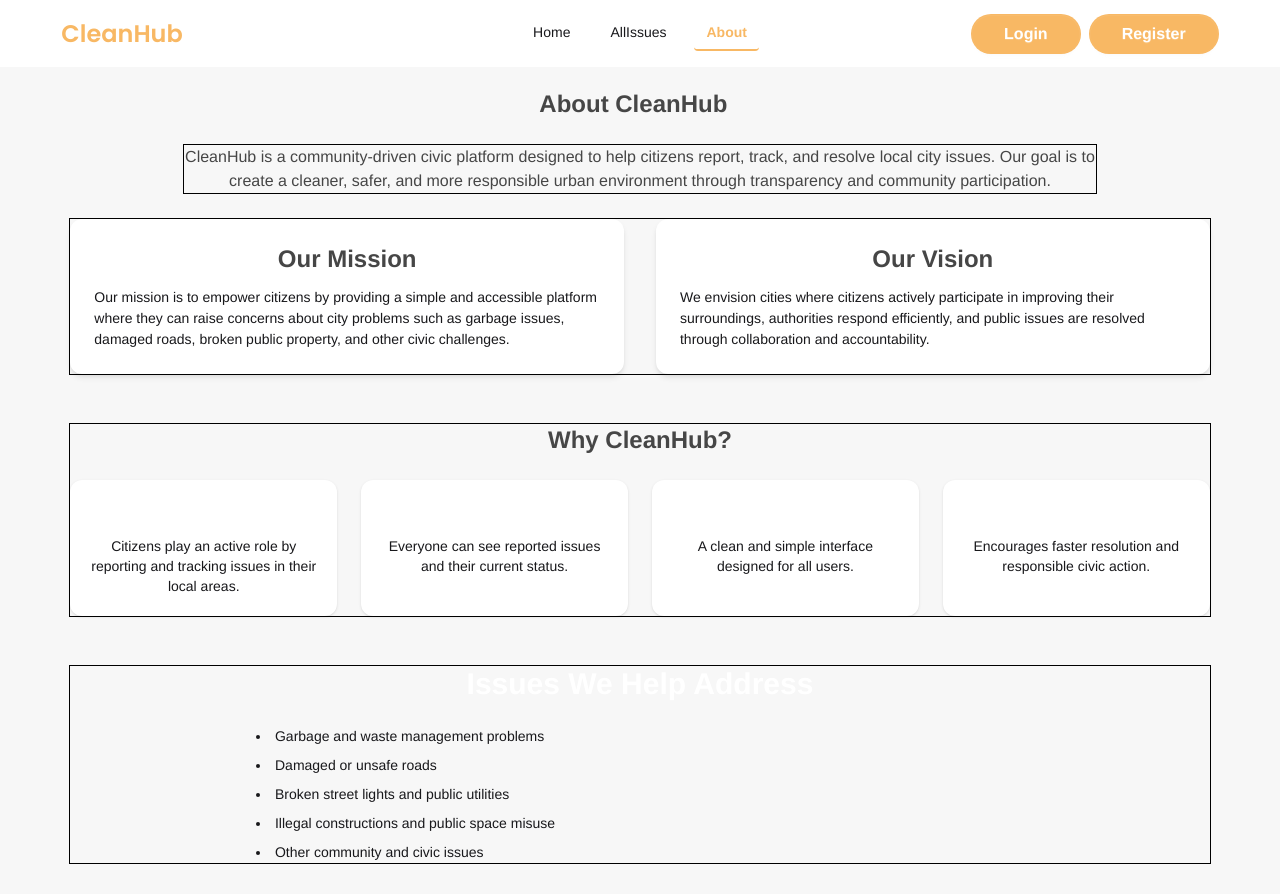
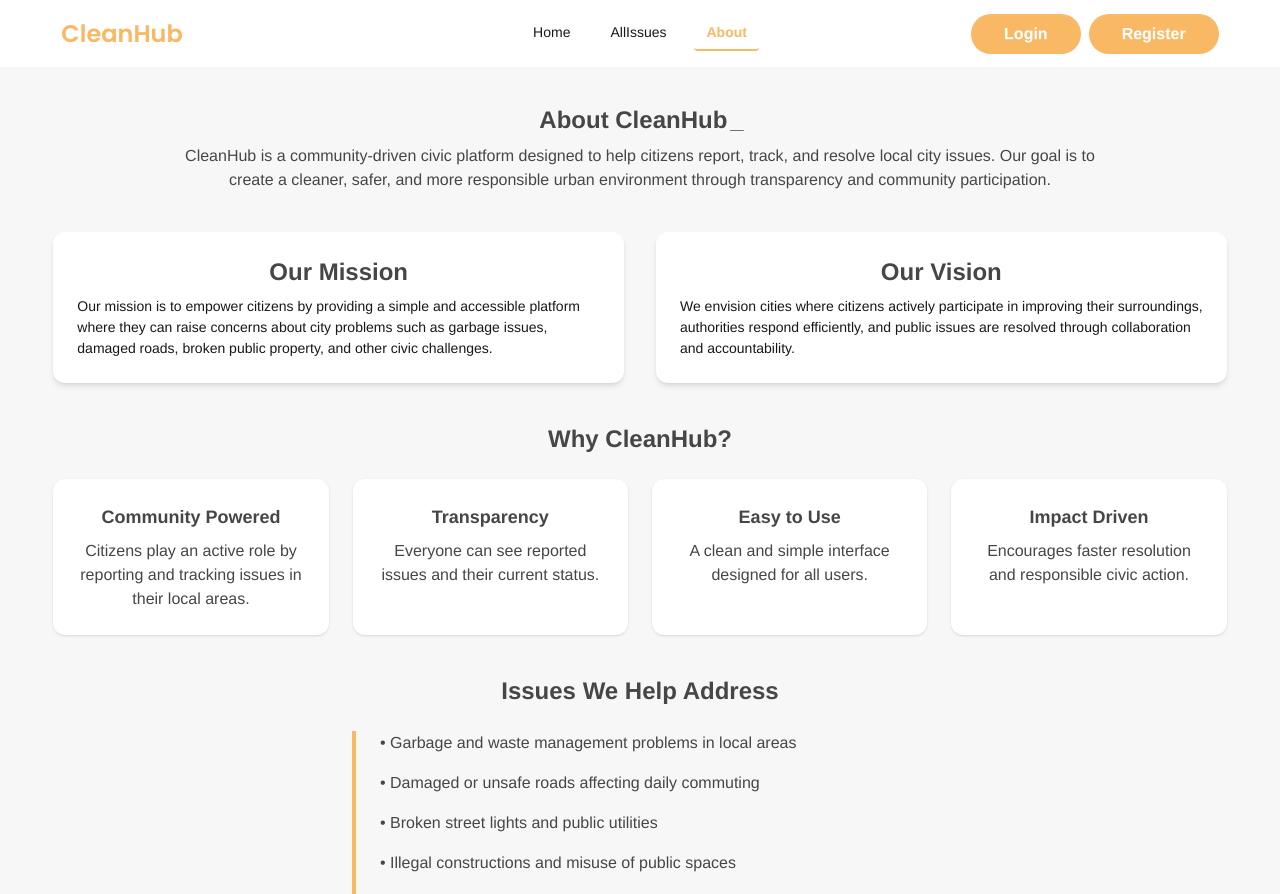
Before and after one commit to sucharita4867/CleanCityPortal-client-side, a React (Vite) app: page /about in a window 1280 px wide. Shown: the top 894 px of the page. Built offline with nearby package versions, Linux system fonts and the light colour scheme; no server answers; a web font is replaced by a local one.

Commit message:
added changes and open issuesdetails page in router

```diff
--- a/src/Pages/About.jsx
+++ b/src/Pages/About.jsx
@@ -3,7 +3,7 @@ import { Typewriter } from "react-simple-typewriter";
 
 const About = () => {
   return (
-    <div className="w-11/12 mx-auto px-4 pt-2">
+    <div className="w-11/12 mx-auto mt-6">
       {/* Title */}
       <h1 className="title">
         <Typewriter
@@ -17,7 +17,7 @@ const About = () => {
       </h1>
 
       {/* Intro */}
-      <p className="description w-[80%] my-6  border border-black">
+      <p className="description w-[80%] my-2">
         CleanHub is a community-driven civic platform designed to help citizens
         report, track, and resolve local city issues. Our goal is to create a
         cleaner, safer, and more responsible urban environment through
@@ -25,9 +25,9 @@ const About = () => {
       </p>
 
       {/* Mission & Vision */}
-      <div className="grid md:grid-cols-2 gap-8 mb-12 border border-black">
+      <div className="grid md:grid-cols-2 gap-8 my-10">
         <div className="bg-base-100 shadow-md rounded-xl p-6">
-          <h2 className="title mb-3 text-start">Our Mission</h2>
+          <h2 className="title mb-2 text-start">Our Mission</h2>
           <p className="text-base-content">
             Our mission is to empower citizens by providing a simple and
             accessible platform where they can raise concerns about city
@@ -37,7 +37,7 @@ const About = () => {
         </div>
 
         <div className="bg-base-100 shadow-md rounded-xl p-6">
-          <h2 className="title mb-3 text-start">Our Vision</h2>
+          <h2 className="title mb-2 text-start">Our Vision</h2>
           <p className="text-base-content">
             We envision cities where citizens actively participate in improving
             their surroundings, authorities respond efficiently, and public
@@ -47,35 +47,75 @@ const About = () => {
       </div>
 
       {/* Why CleanHub */}
-      <div className="mb-12 border border-black">
+      <div className="my-10">
         <h2 className="title mb-6">Why CleanHub?</h2>
 
         <div className="grid sm:grid-cols-2 lg:grid-cols-4 gap-6">
-          <div className="bg-base-100 p-5 rounded-xl shadow text-center">
-            <h3 className="font-semibold text-lg mb-2">Community Powered</h3>
-            <p className="text-sm text-base-content">
+          {/* Card 1 */}
+          <div
+            className="group bg-base-100 p-6 rounded-xl shadow
+    text-center transition-all duration-300
+    hover:-translate-y-2 hover:shadow-xl"
+          >
+            <h3
+              className="font-semibold text-[#464646] text-lg mb-2
+      transition-colors duration-300 group-hover:text-[#F8B864]"
+            >
+              Community Powered
+            </h3>
+            <p className="description">
               Citizens play an active role by reporting and tracking issues in
               their local areas.
             </p>
           </div>
 
-          <div className="bg-base-100 p-5 rounded-xl shadow text-center">
-            <h3 className="font-semibold text-lg mb-2">Transparency</h3>
-            <p className="text-sm text-base-content">
+          {/* Card 2 */}
+          <div
+            className="group bg-base-100 p-6 rounded-xl shadow
+    text-center transition-all duration-300
+    hover:-translate-y-2 hover:shadow-xl"
+          >
+            <h3
+              className="font-semibold text-[#464646] text-lg mb-2
+      transition-colors duration-300 group-hover:text-[#F8B864]"
+            >
+              Transparency
+            </h3>
+            <p className="description">
               Everyone can see reported issues and their current status.
             </p>
           </div>
 
-          <div className="bg-base-100 p-5 rounded-xl shadow text-center">
-            <h3 className="font-semibold text-lg mb-2">Easy to Use</h3>
-            <p className="text-sm text-base-content">
+          {/* Card 3 */}
+          <div
+            className="group bg-base-100 p-6 rounded-xl shadow
+    text-center transition-all duration-300
+    hover:-translate-y-2 hover:shadow-xl"
+          >
+            <h3
+              className="font-semibold text-[#464646] text-lg mb-2
+      transition-colors duration-300 group-hover:text-[#F8B864]"
+            >
+              Easy to Use
+            </h3>
+            <p className="description">
               A clean and simple interface designed for all users.
             </p>
           </div>
 
-          <div className="bg-base-100 p-5 rounded-xl shadow text-center">
-            <h3 className="font-semibold text-lg mb-2">Impact Driven</h3>
-            <p className="text-sm text-base-content">
+          {/* Card 4 */}
+          <div
+            className="group bg-base-100 p-6 rounded-xl shadow
+    text-center transition-all duration-300
+    hover:-translate-y-2 hover:shadow-xl"
+          >
+            <h3
+              className="font-semibold text-[#464646] text-lg mb-2
+      transition-colors duration-300 group-hover:text-[#F8B864]"
+            >
+              Impact Driven
+            </h3>
+            <p className="description">
               Encourages faster resolution and responsible civic action.
             </p>
           </div>
@@ -83,31 +123,37 @@ const About = () => {
       </div>
 
       {/* What Problems We Address */}
-      <div className="mb-12 border border-black">
-        <h2 className="text-3xl font-semibold text-center mb-6">
-          Issues We Help Address
-        </h2>
+      <div className="mb-10 max-w-xl mx-auto">
+        <h2 className="title mb-6">Issues We Help Address</h2>
 
-        <ul className="max-w-3xl mx-auto list-disc list-inside text-base-content space-y-2">
-          <li>Garbage and waste management problems</li>
-          <li>Damaged or unsafe roads</li>
-          <li>Broken street lights and public utilities</li>
-          <li>Illegal constructions and public space misuse</li>
-          <li>Other community and civic issues</li>
-        </ul>
+        <div className="space-y-4 border-l-4 border-[#F8B864] pl-6">
+          <p className="text-[#464646] text-base">
+            • Garbage and waste management problems in local areas
+          </p>
+          <p className="text-[#464646] text-base">
+            • Damaged or unsafe roads affecting daily commuting
+          </p>
+          <p className="text-[#464646] text-base">
+            • Broken street lights and public utilities
+          </p>
+          <p className="text-[#464646] text-base">
+            • Illegal constructions and misuse of public spaces
+          </p>
+          <p className="text-[#464646] text-base">
+            • Other community and civic-related issues
+          </p>
+        </div>
       </div>
 
       {/* Call to Action */}
-      <div className="text-center bg-base-100 shadow-md rounded-xl p-8 border border-black">
-        <h2 className="text-2xl font-semibold mb-3">
-          Join Us in Making a Difference
-        </h2>
-        <p className="text-base-content mb-5 max-w-2xl mx-auto">
+      <div className="text-center bg-base-100 shadow-md rounded-xl p-8 ">
+        <h2 className=" mb-2 title">Join Us in Making a Difference</h2>
+        <p className="description max-w-4xl ">
           CleanHub is more than just a platform — it is a movement towards
           responsible citizenship. By reporting issues and staying informed,
           every individual can contribute to building a cleaner and better city.
         </p>
-        <p className="font-medium text-[#F8B864]">
+        <p className="font-medium mt-2 text-base text-[#F8B864]">
           Together, let’s build cleaner cities for a better tomorrow.
         </p>
       </div>
--- a/src/Pages/issuesDetails.jsx
+++ b/src/Pages/issuesDetails.jsx
@@ -101,11 +101,7 @@ const DetailsPage = () => {
             </div>
 
             {/* Button */}
-            <button
-              onClick={() => setShowModal(true)}
-              className="w-full py-3 font-semibold transition
-              bg-[#F8B864] rounded-full text-base text-white md:font-semibold hover:border hover:border-[#F8B864] hover:bg-white hover:text-[#F8B864]"
-            >
+            <button onClick={() => setShowModal(true)} className="w-full btn">
               Pay Clean-Up Contribution
             </button>
           </div>
@@ -233,14 +229,11 @@ const DetailsPage = () => {
                 <button
                   type="button"
                   onClick={() => setShowModal(false)}
-                  className="btn md:px-8 text-center  rounded-full text-base  md:font-semibold  border-[#F8B864] bg-white  text-[#F8B864] hover:bg-white"
+                  className="btn"
                 >
                   Cancel
                 </button>
-                <button
-                  type="submit"
-                  className="btn md:px-8 text-center bg-[#F8B864] rounded-full text-base text-white md:font-semibold hover:border hover:border-[#F8B864] hover:bg-[white] hover:text-[#F8B864]"
-                >
+                <button type="submit" className="btn ">
                   Submit
                 </button>
               </div>
--- a/src/Routes/Router.jsx
+++ b/src/Routes/Router.jsx
@@ -33,8 +33,8 @@ const router = createBrowserRouter([
           fetch("https://clean-city-portal-server.vercel.app/allIssues"),
       },
       {
-        path:'/about',
-        element: <About/>
+        path: "/about",
+        element: <About />,
       },
       {
         path: "/addIssue",
@@ -64,11 +64,7 @@ const router = createBrowserRouter([
   },
   {
     path: "issuesDetails/:id",
-    element: (
-      <PrivateRoute>
-        <IssuesDetails />
-      </PrivateRoute>
-    ),
+    element: <IssuesDetails />,
     loader: ({ params }) =>
       fetch(
         `https://clean-city-portal-server.vercel.app/allIssues/${params.id}`
```
